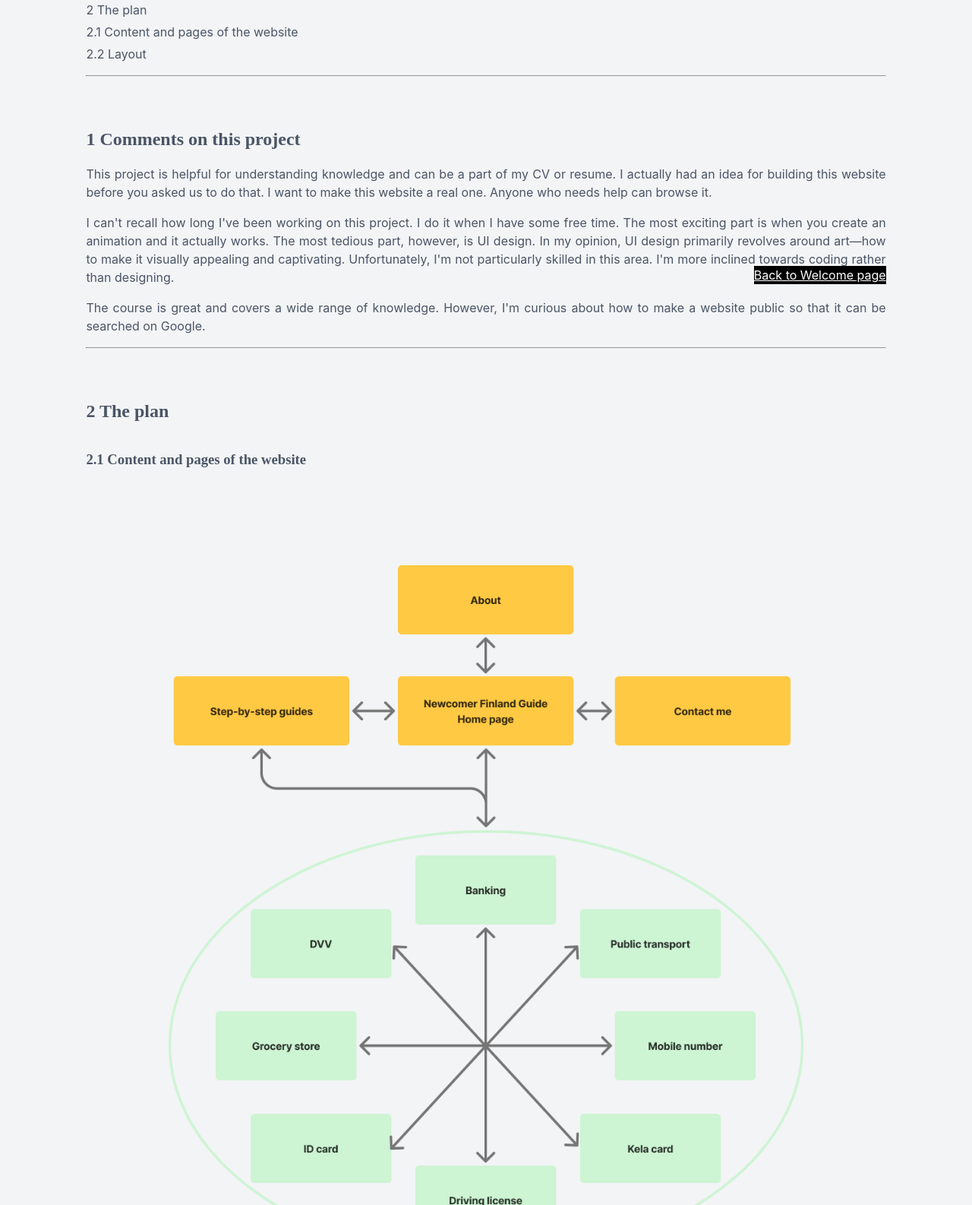
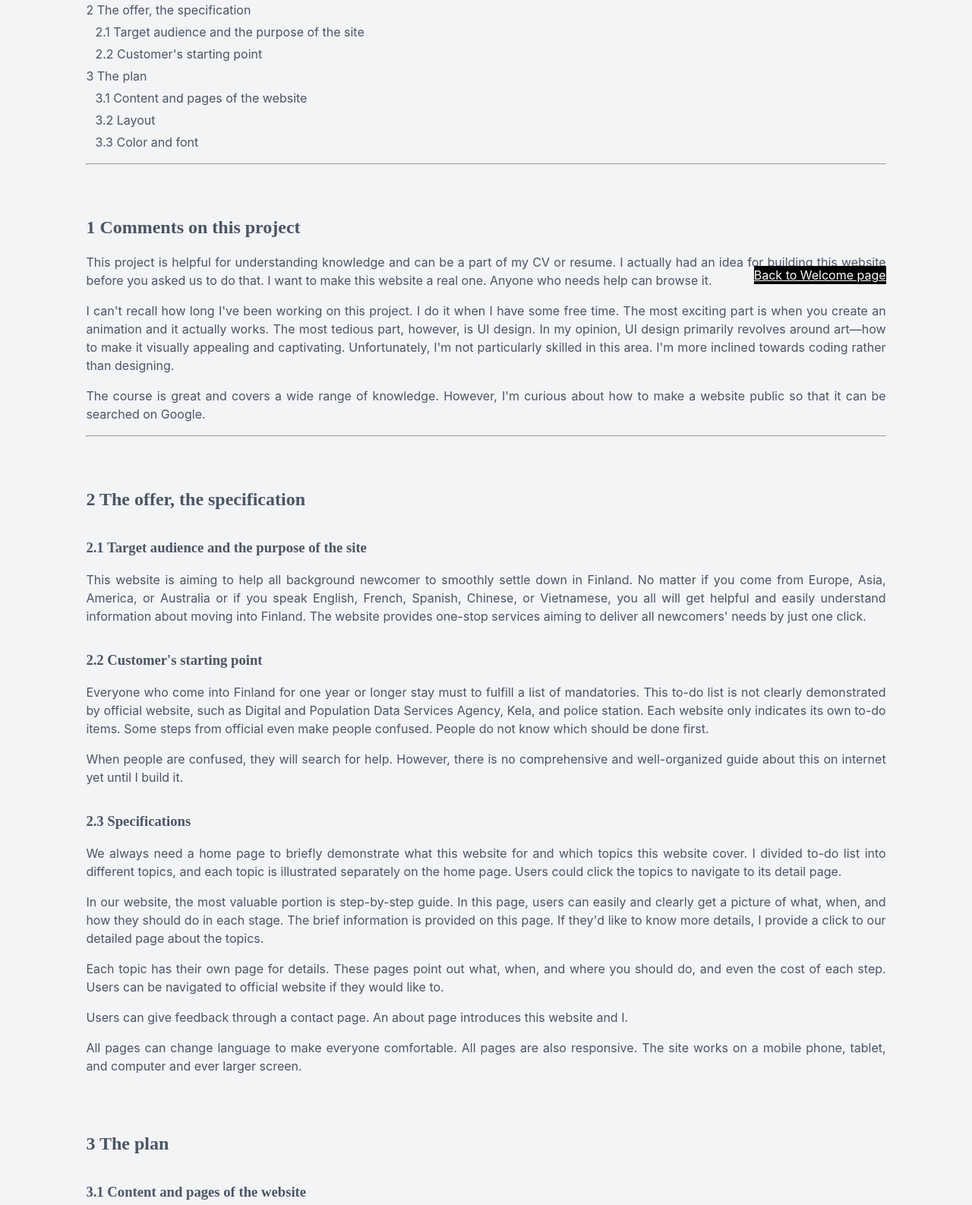
Before and after one commit to JuelunW/newcomer-fin-guide, a plain HTML site: page report/index.html in a window 1280 px wide. Shown: the part 416-2002 px from the top of the page at 76% size. Drawn offline with Linux system fonts and the light colour scheme.

Commit message:
update report

```diff
--- a/report/index.html
+++ b/report/index.html
@@ -126,7 +126,12 @@
 
     <section class="page-title">
         <h1 class="primary-color-text">Reflective Web Report</h1>
-        <p class="author-info">Newcomer Finland Guide<br>Juelun Wang<br>Web development course project<br>2025</p>
+        <p class="author-info">
+            Newcomer Finland Guide<br>
+            Juelun Wang<br>
+            Web development course project<br>
+            2025
+        </p>
     </section>
 
     <hr>
@@ -138,13 +143,25 @@
                 <a href="#chapter-1">1 Comments on this project</a>
             </li>
             <li>
-                <a href="#chapter-2">2 The plan</a>
+                <a href="#chapter-2">2 The offer, the specification</a>
             </li>
             <li>
-                <a href="#chapter-2-1">2.1 Content and pages of the website</a>
+                <a href="#chapter-2-1" style="margin-left: 12px;">2.1 Target audience and the purpose of the site</a>
             </li>
             <li>
-                <a href="#chapter-2-2">2.2 Layout</a>
+                <a href="#chapter-2-2" style="margin-left: 12px;">2.2 Customer's starting point</a>
+            </li>
+            <li>
+                <a href="#chapter-3">3 The plan</a>
+            </li>
+            <li>
+                <a href="#chapter-3-1" style="margin-left: 12px;">3.1 Content and pages of the website</a>
+            </li>
+            <li>
+                <a href="#chapter-3-2" style="margin-left: 12px;">3.2 Layout</a>
+            </li>
+            <li>
+                <a href="#chapter-3-3" style="margin-left: 12px;">3.3 Color and font</a>
             </li>
         </ul>
     </section>
@@ -153,33 +170,86 @@
 
     <section class="doc-section">
         <h2 id="chapter-1">1 Comments on this project</h2>
-        <p>This project is helpful for understanding knowledge and can be a part of my CV or resume. I actually had an
+        <p>
+            This project is helpful for understanding knowledge and can be a part of my CV or resume. I actually had an
             idea for building this website before you asked us to do that. I want to make this website a real one.
             Anyone who needs help can browse it.
         </p>
-        <p>I can't recall how long I've been working on this project. I do it when I have some free time. The most
+        <p>
+            I can't recall how long I've been working on this project. I do it when I have some free time. The most
             exciting part is when you create an animation and it actually works. The most tedious part, however, is UI
             design. In my opinion, UI design primarily revolves around art—how to make it visually appealing and
             captivating. Unfortunately, I'm not particularly skilled in this area. I'm more inclined towards coding
             rather than designing.
         </p>
-        <p>The course is great and covers a wide range of knowledge. However, I'm curious about how to make a website
-            public so that it can be searched on Google.</p>
+        <p>
+            The course is great and covers a wide range of knowledge. However, I'm curious about how to make a website
+            public so that it can be searched on Google.
+        </p>
     </section>
 
     <hr>
 
     <section class="doc-section">
-        <h2 id="chapter-2">2 The plan</h2>
+        <h2 id="chapter-2">2 The offer, the specification</h2>
 
-        <h3 id="chapter-2-1">2.1 Content and pages of the website</h3>
+        <h3 id="chapter-2-1">2.1 Target audience and the purpose of the site</h3>
+        <p>
+            This website is aiming to help all background newcomer to smoothly settle down in Finland. No matter if you
+            come from Europe, Asia, America, or Australia or if you speak English, French, Spanish, Chinese, or
+            Vietnamese, you all will get helpful and easily understand information about moving into Finland. The
+            website provides one-stop services aiming to deliver all newcomers' needs by just one click.
+        </p>
+
+        <h3 id="chapter-2-2">2.2 Customer's starting point</h3>
+        <p>
+            Everyone who come into Finland for one year or longer stay must to fulfill a list of mandatories. This to-do
+            list is not clearly demonstrated by official website, such as Digital and Population Data Services Agency,
+            Kela, and police station. Each website only indicates its own to-do items. Some steps from official even
+            make people confused. People do not know which should be done first.
+        </p>
+        <p>
+            When people are confused, they will search for help. However, there is no comprehensive and well-organized
+            guide about this on internet yet until I build it.
+        </p>
+
+        <h3 id="chapter-2-3">2.3 Specifications</h3>
+        <p>
+            We always need a home page to briefly demonstrate what this website for and which topics this website cover.
+            I divided to-do list into different topics, and each topic is illustrated separately on the home page. Users
+            could click the topics to navigate to its detail page.
+        </p>
+        <p>
+            In our website, the most valuable portion is step-by-step guide. In this page, users can easily and clearly
+            get a picture of what, when, and how they should do in each stage. The brief information is provided on this
+            page. If they'd like to know more details, I provide a click to our detailed page about the topics.
+        </p>
+        <p>
+            Each topic has their own page for details. These pages point out what, when, and where you should do, and
+            even the cost of each step. Users can be navigated to official website if they would like to.
+        </p>
+        <p>
+            Users can give feedback through a contact page. An about page introduces this website and I.
+        </p>
+        <p>
+            All pages can change language to make everyone comfortable. All pages are also responsive. The site works on
+            a mobile phone, tablet, and computer and ever larger screen.
+
+        </p>
+    </section>
+
+    <section class="doc-section">
+        <h2 id="chapter-3">3 The plan</h2>
+
+        <h3 id="chapter-3-1">3.1 Content and pages of the website</h3>
 
         <figure>
-            <img class="diagram-img" src="../assets/images/web-content-guide.png" alt="content and pages of the website">
+            <img class="diagram-img" src="../assets/images/web-content-guide.png"
+                alt="content and pages of the website">
             <figcaption class="figure-caption">Figure 1 Content and pages of the website</figcaption>
         </figure>
 
-        <h3 id="chapter-2-2">2.2 Layout</h3>
+        <h3 id="chapter-3-2">3.2 Layout</h3>
 
         <figure>
             <img class="diagram-img" src="../assets/images/mobile_sreen.png"
@@ -192,6 +262,29 @@
                 alt="Wireframe layout of the website for a laptop screen.">
             <figcaption class="figure-caption">Figure 3 Layout of laptop screen</figcaption>
         </figure>
+
+        <h3 id="chapter-3-3">3.3 Color and font</h3>
+        <p>Primary color:
+            <svg xmlns="http://www.w3.org/2000/svg" width="10" height="10">
+                <rect fill="rgb(43, 127, 255)" width="10" height="10" />
+            </svg>
+        </p>
+        <p>Secondary color:
+            <svg xmlns="http://www.w3.org/2000/svg" width="10" height="10">
+                <rect fill="rgb(74, 85, 101)" width="10" height="10" />
+            </svg>
+        </p>
+        <p>Background color:
+            <svg xmlns="http://www.w3.org/2000/svg" width="10" height="10">
+                <rect fill="rgb(243, 244, 246)" width="10" height="10" stroke-width="1px" stroke="black" />
+            </svg>
+        </p>
+        <p>Link color:
+            <svg xmlns="http://www.w3.org/2000/svg" width="10" height="10">
+                <rect fill="#ff7f5d" width="10" height="10" />
+            </svg>
+        </p>
+        <p>Font-family is 'Inter' and sans-serif.</p>
     </section>
 
     <footer>
```
Also changed, not shown: assets/images/laptop_screen.png (renamed from assets/images/laptop screen.png), assets/images/local-bus.svg, 1 other file.
